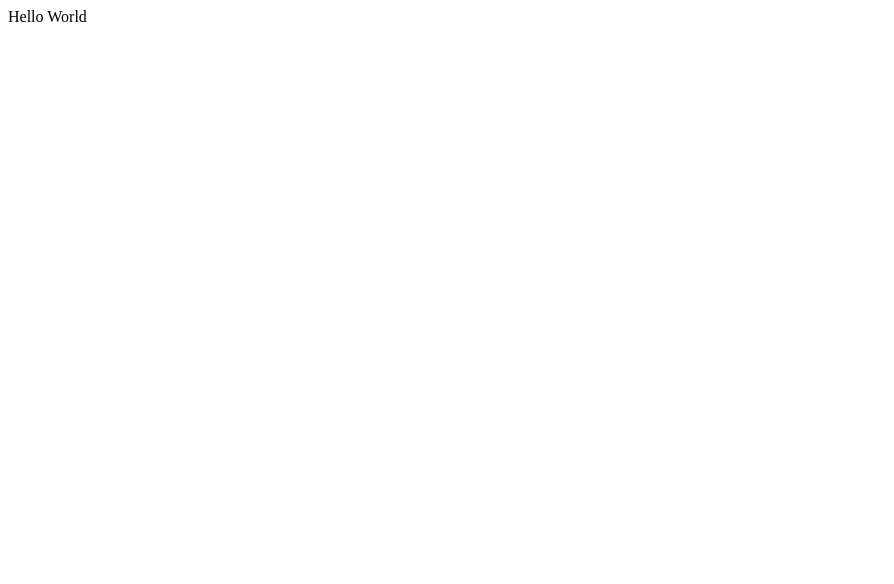
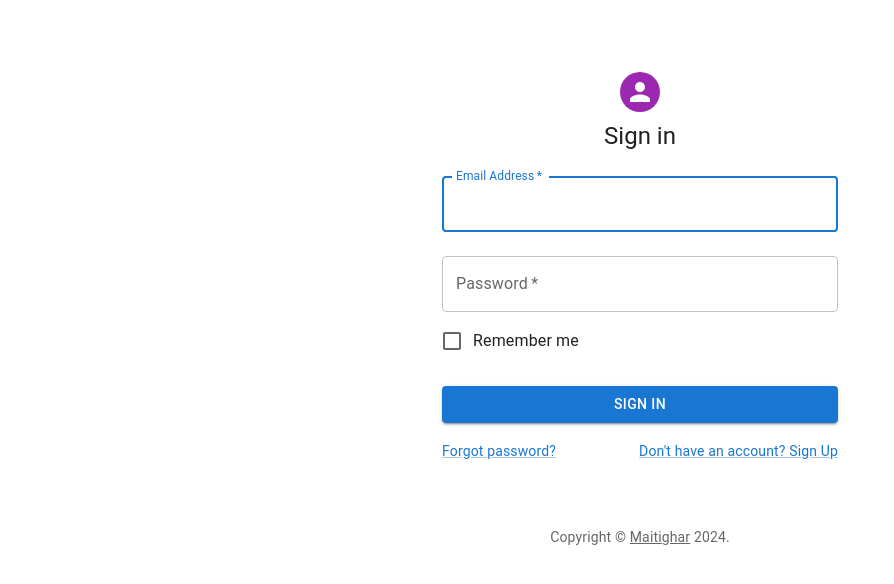
Before and after one commit to bajrasushant/maitighar, a React (Vite) app in the folder maitighar-frontend/: page / in a window 1280 px wide. Shown: the top 584 px of the page, without its empty margins (0-894 px from the left). Built offline with nearby package versions, Linux system fonts and the light colour scheme.

Commit message:
login page

```diff
--- a/maitighar-frontend/package.json
+++ b/maitighar-frontend/package.json
@@ -10,6 +10,9 @@
     "preview": "vite preview"
   },
   "dependencies": {
+    "@emotion/react": "^11.12.0",
+    "@emotion/styled": "^11.12.0",
+    "@mui/material": "^5.16.4",
     "react": "^18.3.1",
     "react-dom": "^18.3.1"
   },
--- a/maitighar-frontend/src/App.jsx
+++ b/maitighar-frontend/src/App.jsx
@@ -1,9 +1,9 @@
+import SignIn from "./Components/Login"
+
 function App() {
   return (
     <>
-      <div>
-				Hello World
-      </div>
+      <SignIn />
     </>
   )
 }
--- /dev/null
+++ b/maitighar-frontend/src/Components/Login.jsx
@@ -0,0 +1,111 @@
+import Avatar from '@mui/material/Avatar';
+import Button from '@mui/material/Button';
+import CssBaseline from '@mui/material/CssBaseline';
+import TextField from '@mui/material/TextField';
+import FormControlLabel from '@mui/material/FormControlLabel';
+import Checkbox from '@mui/material/Checkbox';
+import Link from '@mui/material/Link';
+import Grid from '@mui/material/Grid';
+import Box from '@mui/material/Box';
+// import LockOutlinedIcon from '@mui/icons-material/LockOutlined';
+import Typography from '@mui/material/Typography';
+import Container from '@mui/material/Container';
+import { createTheme, ThemeProvider } from '@mui/material/styles';
+
+function Copyright(props) {
+  return (
+    <Typography variant="body2" color="text.secondary" align="center" {...props}>
+      {'Copyright © '}
+      <Link color="inherit" href="https://mui.com/">
+        Maitighar
+      </Link>{' '}
+      {new Date().getFullYear()}
+      {'.'}
+    </Typography>
+  );
+}
+
+// TODO remove, this demo shouldn't need to reset the theme.
+
+const defaultTheme = createTheme();
+
+export default function SignIn() {
+  const handleSubmit = (event) => {
+    event.preventDefault();
+    const data = new FormData(event.currentTarget);
+    console.log({
+      email: data.get('email'),
+      password: data.get('password'),
+    });
+  };
+
+  return (
+    <ThemeProvider theme={defaultTheme}>
+      <Container component="main" maxWidth="xs">
+        <CssBaseline />
+        <Box
+          sx={{
+            marginTop: 8,
+            display: 'flex',
+            flexDirection: 'column',
+            alignItems: 'center',
+          }}
+        >
+          <Avatar sx={{ m: 1, bgcolor: 'secondary.main' }}>
+            {/* <LockOutlinedIcon /> */}
+          </Avatar>
+          <Typography component="h1" variant="h5">
+            Sign in
+          </Typography>
+          <Box component="form" onSubmit={handleSubmit} noValidate sx={{ mt: 1 }}>
+            <TextField
+              margin="normal"
+              required
+              fullWidth
+              id="email"
+              label="Email Address"
+              name="email"
+              autoComplete="email"
+              autoFocus
+            />
+            <TextField
+              margin="normal"
+              required
+              fullWidth
+              name="password"
+              label="Password"
+              type="password"
+              id="password"
+              autoComplete="current-password"
+            />
+            <FormControlLabel
+              control={<Checkbox value="remember" color="primary" />}
+              label="Remember me"
+            />
+            <Button
+              type="submit"
+              fullWidth
+              variant="contained"
+              sx={{ mt: 3, mb: 2 }}
+            >
+              Sign In
+            </Button>
+            <Grid container>
+              <Grid item xs>
+                <Link href="#" variant="body2">
+                  Forgot password?
+                </Link>
+              </Grid>
+              <Grid item>
+                <Link href="#" variant="body2">
+                  {"Don't have an account? Sign Up"}
+                </Link>
+              </Grid>
+            </Grid>
+          </Box>
+        </Box>
+        <Copyright sx={{ mt: 8, mb: 4 }} />
+      </Container>
+    </ThemeProvider>
+  );
+}
```
Also changed, not shown: 1 other file (tests, documents, lock files or other folders).
